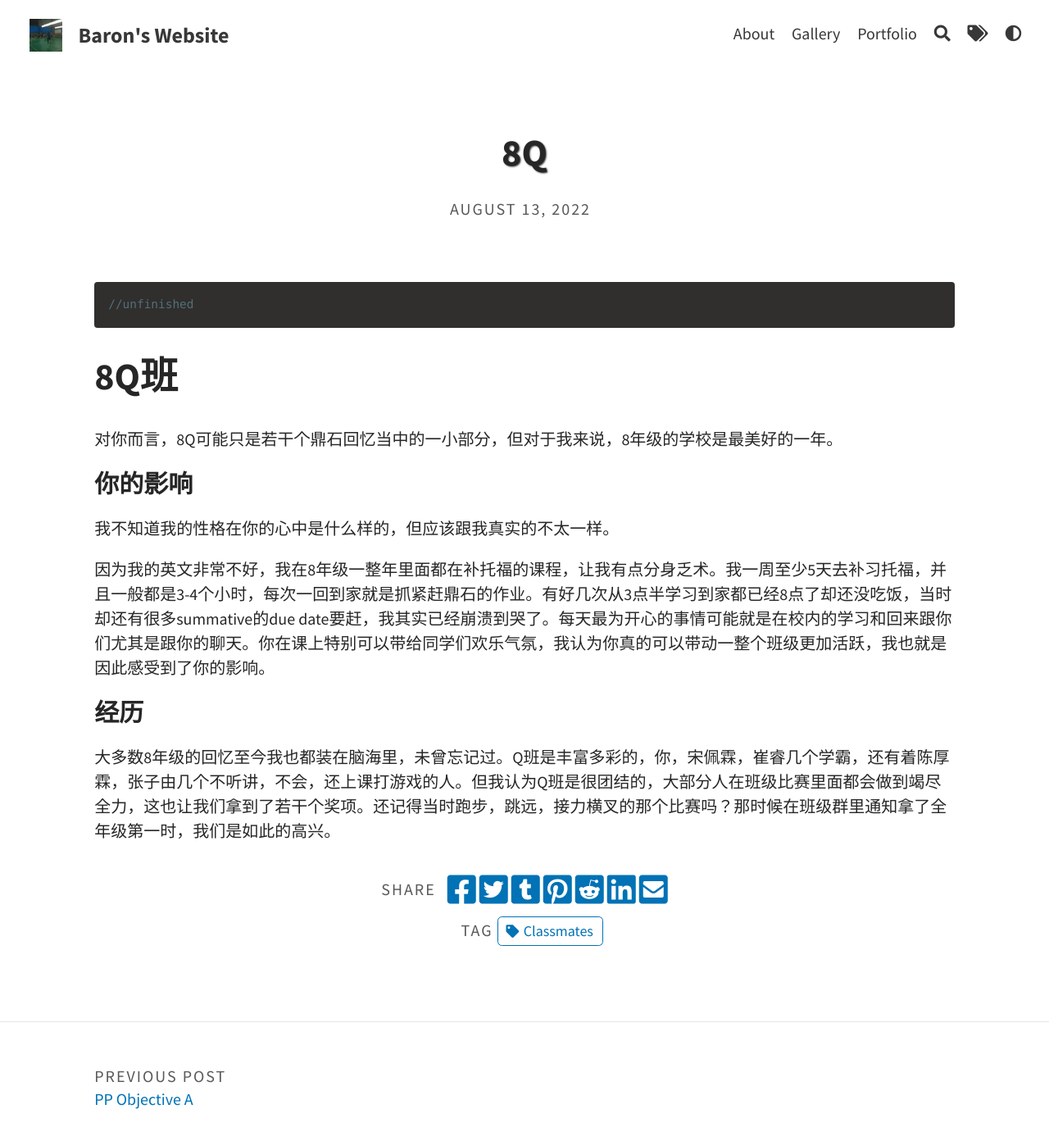
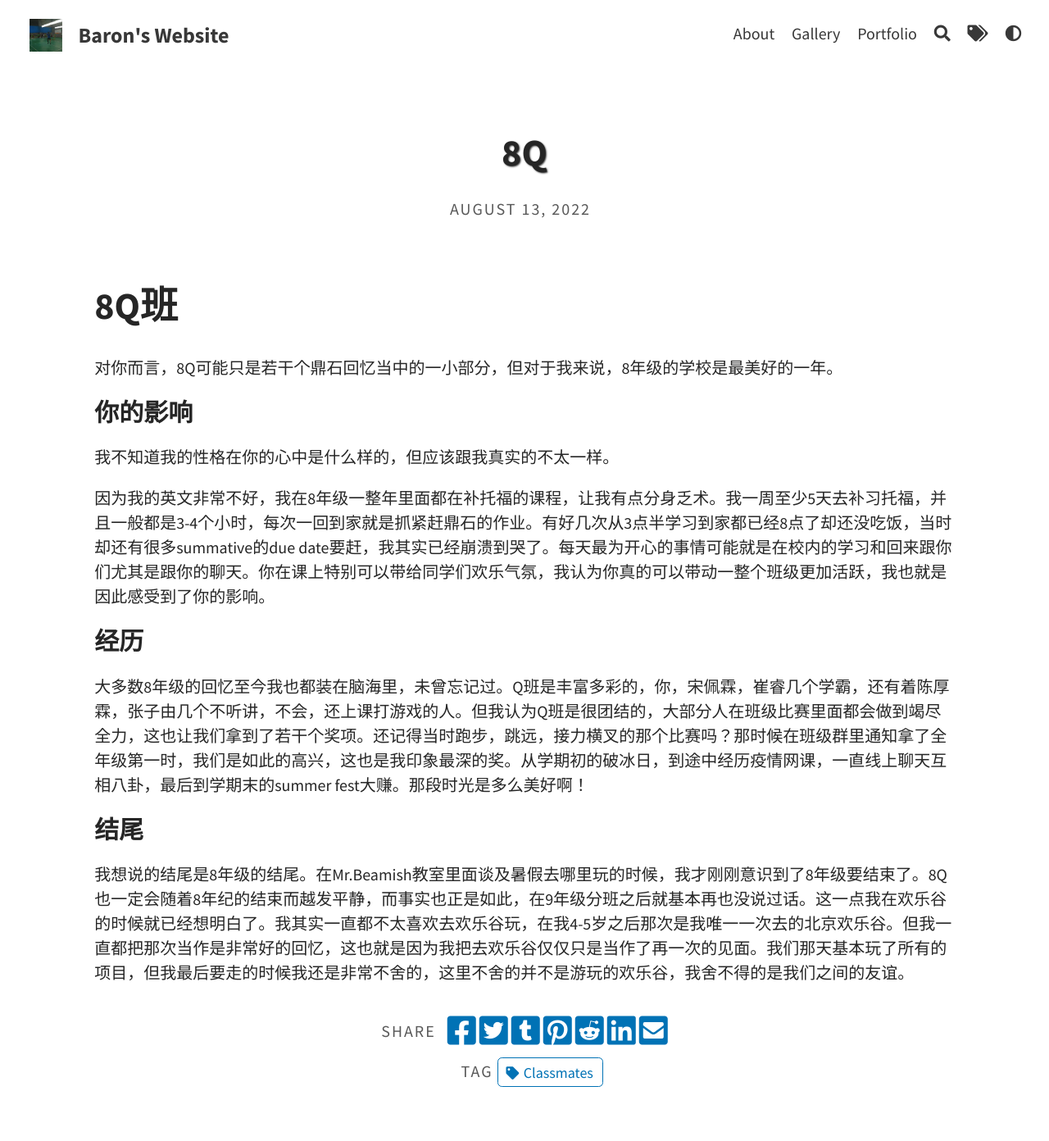
Before and after one commit to BaronLuo2/baronluo2.github.io, a Jekyll site: the page built from _portfolio/8Q.md, in a window 1280 px wide and 1400 px high. Shown: the top 1392 px of the window at 82% size. Built offline with Jekyll 4.4.1, drawn with Linux system fonts in a browser that asks for light colours.

````diff
--- a/_portfolio/8Q.md
+++ b/_portfolio/8Q.md
@@ -6,9 +6,6 @@ tags: Classmates
 img: "assets/img/portfolio/8Q_class_photo4.jpeg"
 ---
 
-```c++
-//unfinished
-```
 # 8Q班
 对你而言，8Q可能只是若干个鼎石回忆当中的一小部分，但对于我来说，8年级的学校是最美好的一年。
 ### 你的影响
@@ -17,4 +14,7 @@ img: "assets/img/portfolio/8Q_class_photo4.jpeg"
 因为我的英文非常不好，我在8年级一整年里面都在补托福的课程，让我有点分身乏术。我一周至少5天去补习托福，并且一般都是3-4个小时，每次一回到家就是抓紧赶鼎石的作业。有好几次从3点半学习到家都已经8点了却还没吃饭，当时却还有很多summative的due date要赶，我其实已经崩溃到哭了。每天最为开心的事情可能就是在校内的学习和回来跟你们尤其是跟你的聊天。你在课上特别可以带给同学们欢乐气氛，我认为你真的可以带动一整个班级更加活跃，我也就是因此感受到了你的影响。
 
 ### 经历
-大多数8年级的回忆至今我也都装在脑海里，未曾忘记过。Q班是丰富多彩的，你，宋佩霖，崔睿几个学霸，还有着陈厚霖，张子由几个不听讲，不会，还上课打游戏的人。但我认为Q班是很团结的，大部分人在班级比赛里面都会做到竭尽全力，这也让我们拿到了若干个奖项。还记得当时跑步，跳远，接力横叉的那个比赛吗？那时候在班级群里通知拿了全年级第一时，我们是如此的高兴。
+大多数8年级的回忆至今我也都装在脑海里，未曾忘记过。Q班是丰富多彩的，你，宋佩霖，崔睿几个学霸，还有着陈厚霖，张子由几个不听讲，不会，还上课打游戏的人。但我认为Q班是很团结的，大部分人在班级比赛里面都会做到竭尽全力，这也让我们拿到了若干个奖项。还记得当时跑步，跳远，接力横叉的那个比赛吗？那时候在班级群里通知拿了全年级第一时，我们是如此的高兴，这也是我印象最深的奖。从学期初的破冰日，到途中经历疫情网课，一直线上聊天互相八卦，最后到学期末的summer fest大赚。那段时光是多么美好啊！
+
+### 结尾
+我想说的结尾是8年级的结尾。在Mr.Beamish教室里面谈及暑假去哪里玩的时候，我才刚刚意识到了8年级要结束了。8Q也一定会随着8年纪的结束而越发平静，而事实也正是如此，在9年级分班之后就基本再也没说过话。这一点我在欢乐谷的时候就已经想明白了。我其实一直都不太喜欢去欢乐谷玩，在我4-5岁之后那次是我唯一一次去的北京欢乐谷。但我一直都把那次当作是非常好的回忆，这也就是因为我把去欢乐谷仅仅只是当作了再一次的见面。我们那天基本玩了所有的项目，但我最后要走的时候我还是非常不舍的，这里不舍的并不是游玩的欢乐谷，我舍不得的是我们之间的友谊。
````
Also changed, not shown: _portfolio/To-Selene.md (+2 -2 lines), _portfolio/first-view.md (+1 -1 lines), _portfolio/preface.md (+1 -1 lines).
